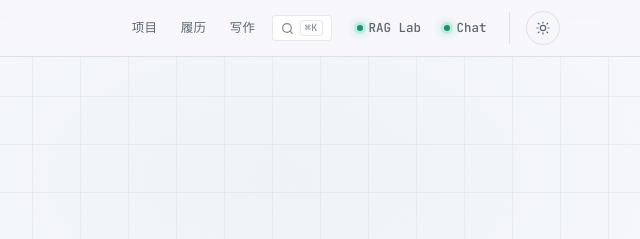
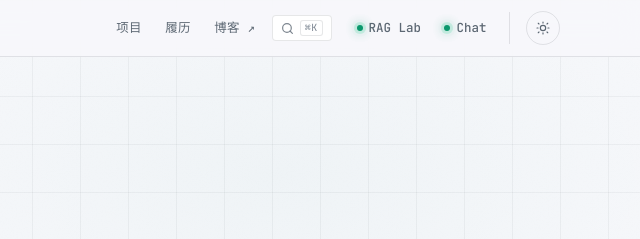
Before and after one commit to alexlifexyz/alexlifexyz-site, an Astro site: page / in a window 1280 px wide. Shown: the top 239 px of the page, 640-1280 px from the left. Built offline with nearby package versions, Linux system fonts and the light colour scheme; Astro itself is replaced by a stand-in of ours.

Commit message:
chore: link nav to independent blog site and add 301 redirects

```diff
--- a/src/layouts/BaseLayout.astro
+++ b/src/layouts/BaseLayout.astro
@@ -19,7 +19,7 @@ const {
 const navItems = [
   { href: "/projects", label: "项目" },
   { href: "/resume", label: "履历" },
-  { href: "/writing", label: "写作" },
+  { href: "https://blog.alexai.top", label: "博客 ↗", external: true },
 ];
 
 const liveItems = [
@@ -95,7 +95,12 @@ const liveItems = [
           <nav class="site-nav" aria-label="Primary">
             {
               navItems.map((item) => (
-                <a href={item.href} aria-current={path === item.href ? "page" : undefined}>
+                <a
+                  href={item.href}
+                  target={item.external ? "_blank" : undefined}
+                  rel={item.external ? "noopener noreferrer" : undefined}
+                  aria-current={path === item.href ? "page" : undefined}
+                >
                   {item.label}
                 </a>
               ))
@@ -142,7 +147,7 @@ const liveItems = [
                 <li><a href="https://rag.alexai.top" target="_blank" rel="noopener noreferrer">Java RAG Lab</a></li>
                 <li><a href="https://chat.alexai.top" target="_blank" rel="noopener noreferrer">AI Assistant Suite</a></li>
                 <li><a href="/projects">Projects</a></li>
-                <li><a href="/writing">Writing</a></li>
+                <li><a href="https://blog.alexai.top" target="_blank" rel="noopener noreferrer">Blog / 博客 ↗</a></li>
               </ul>
             </div>
             <div class="footer-nav-col">
```
Also changed, not shown: 1 other file.
